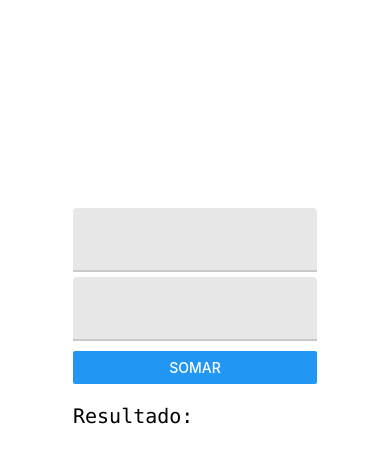
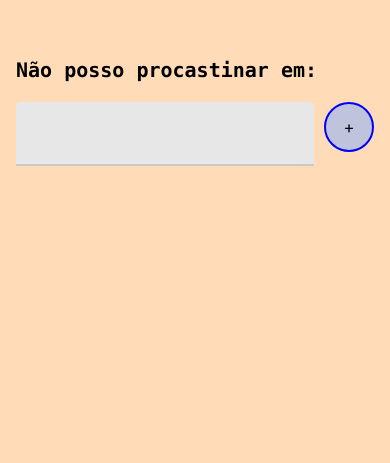
Before and after one commit to femelo22/Mobile-Timer, a React Native app: screen / in a window 390 px wide. Shown: the part 107-570 px from the top of the page. Built offline with nearby package versions, Linux system fonts and the light colour scheme.

Commit message:
Component Timer

```diff
--- a/App.js
+++ b/App.js
@@ -1,48 +1,29 @@
-import { StatusBar } from 'expo-status-bar';
 import React, { useState } from 'react';
 import { StyleSheet, Text, View } from 'react-native';
 import Focus from './features/focus/Focus';
-import Hooks from './features/hooks/Hooks';
-import Somando from './features/test/Somando'
-import Fetch from './features/test/Fetch';
+import Timer from './features/timer/Timer';
+import { colorsDefault, colorsLightOrange } from './utils/colors';
 
 
 export default function App() {
 
   const [focusSubject, setFocusSubject] = useState(null);
-
-  const [total, setTotal] = useState(null);
-
   return (
-  // <View style={styles.container}>
-  //    {
-  //      focusSubject ?<Text style={styles.text}> Meu foco agora é! </Text> :(
-  //       <Focus addSubject={setFocusSubject}/>
-  //      )
-  //    } { focusSubject }
-  //  </View>
-
-  <View style={styles.container}>
+    <View style={styles.container}>
       {
-        total ? <Text> Total é:</Text> : (
-          <Somando addSubject={setTotal} />
-        )
-      } { total }
-  </View>
+        focusSubject ?
+         <Timer focusSubject={focusSubject} /> :
+          (
+            <Focus addSubject={setFocusSubject} />
+          )
+      } { focusSubject}
+    </View>
   );
 }
 
 const styles = StyleSheet.create({
   container: {
     flex: 1,
-    backgroundColor: '#fff',
-    alignItems: 'center',
-    justifyContent: 'center',
-  },
-  text: {
-    fontFamily: 'Consolas',
-    fontSize: '15px',
-    marginBottom: '10px',
-    color: 'red'
+    backgroundColor: colorsLightOrange.orangeMiddle,
   }
 });
--- /dev/null
+++ b/features/timer/Timer.js
@@ -0,0 +1,41 @@
+import React from 'react';
+import {
+    View,
+    Text,
+    StyleSheet
+} from 'react-native';
+import { colorsDefault } from '../../utils/colors'
+import { spacing, fontSize } from '../../utils/sizes'
+
+
+const styles = StyleSheet.create({
+    container: {
+        flex: 1,
+    },
+    title: {
+        color: colorsDefault.black,
+        textAlign: 'center',
+        fontSize: fontSize.xl
+    },
+    task: {
+        color: colorsDefault.black,
+        fontWeight: 'bold',
+        textAlign: 'center',
+    }
+});
+
+const Timer = ({ focusSubject }) => {
+
+    return(
+        <View style={styles.container}>
+            <View style={{ paddingTop: spacing.xxxl}}>
+                <Text style={styles.title}>Meu foco agora é:</Text>
+                <Text style={styles.task}> { focusSubject } </Text>
+            </View>
+        </View>
+    )
+
+}
+
+
+export default Timer;
--- /dev/null
+++ b/utils/colors.js
@@ -0,0 +1,13 @@
+export const colorsDefault = Object.freeze({
+    darkGray: '#424549',
+    lightGray: '#d4d8d4',
+    darkPurple: '#433e80',
+    lightPurple: '#7289da',
+    white: '#fff',
+    black: '#000'
+});
+
+export const colorsLightOrange = Object.freeze({
+    orangeLight: '#ffead5',
+    orangeMiddle: '#ffdbb7',
+})
--- /dev/null
+++ b/utils/sizes.js
@@ -0,0 +1,12 @@
+export const spacing = Object.freeze({
+    sm: 8,
+    md: 16,
+    xxxl: 40
+});
+
+export const fontSize = Object.freeze({
+    sm: 8,
+    md: 16,
+    xl: 30,
+    xxxl: 40,
+});
```
